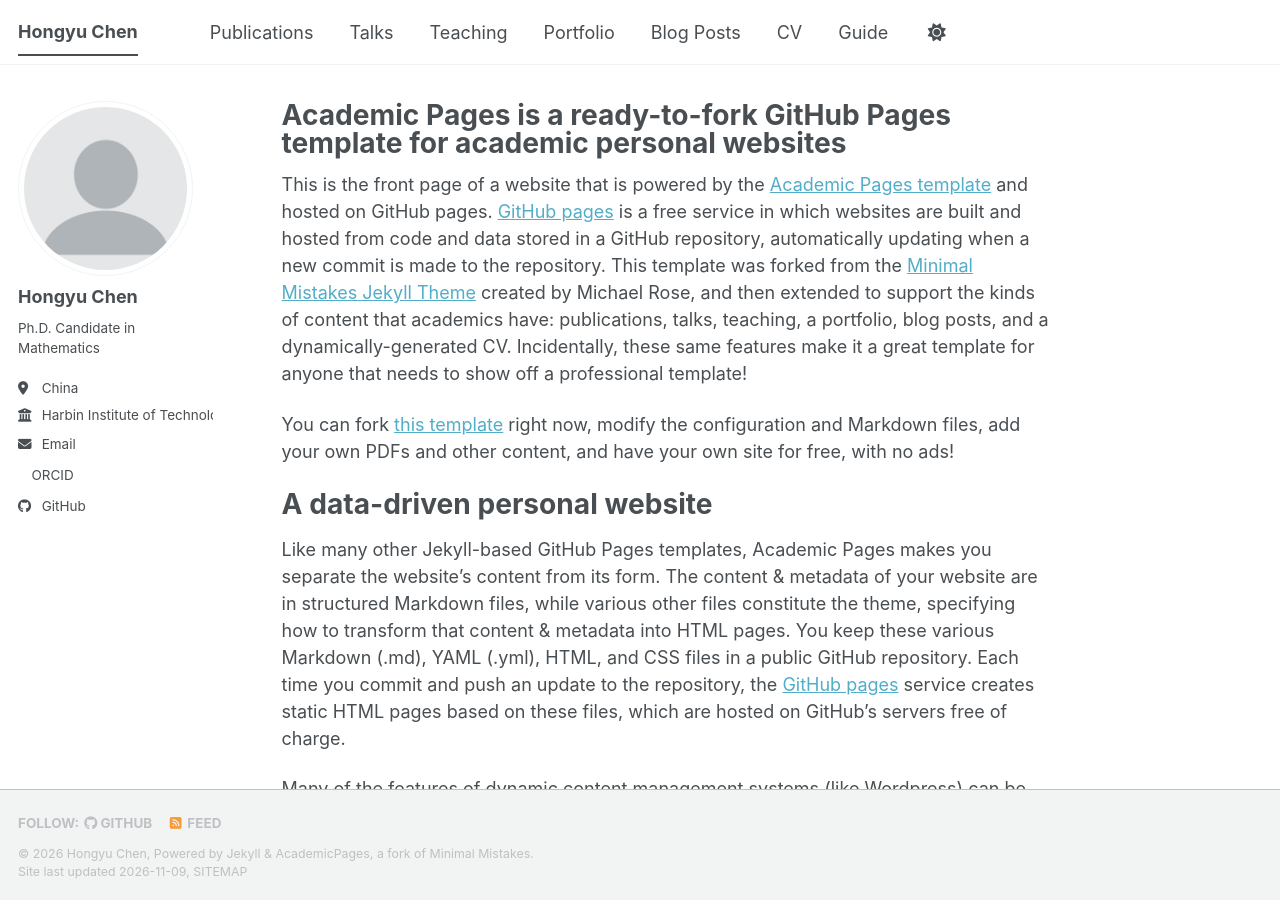
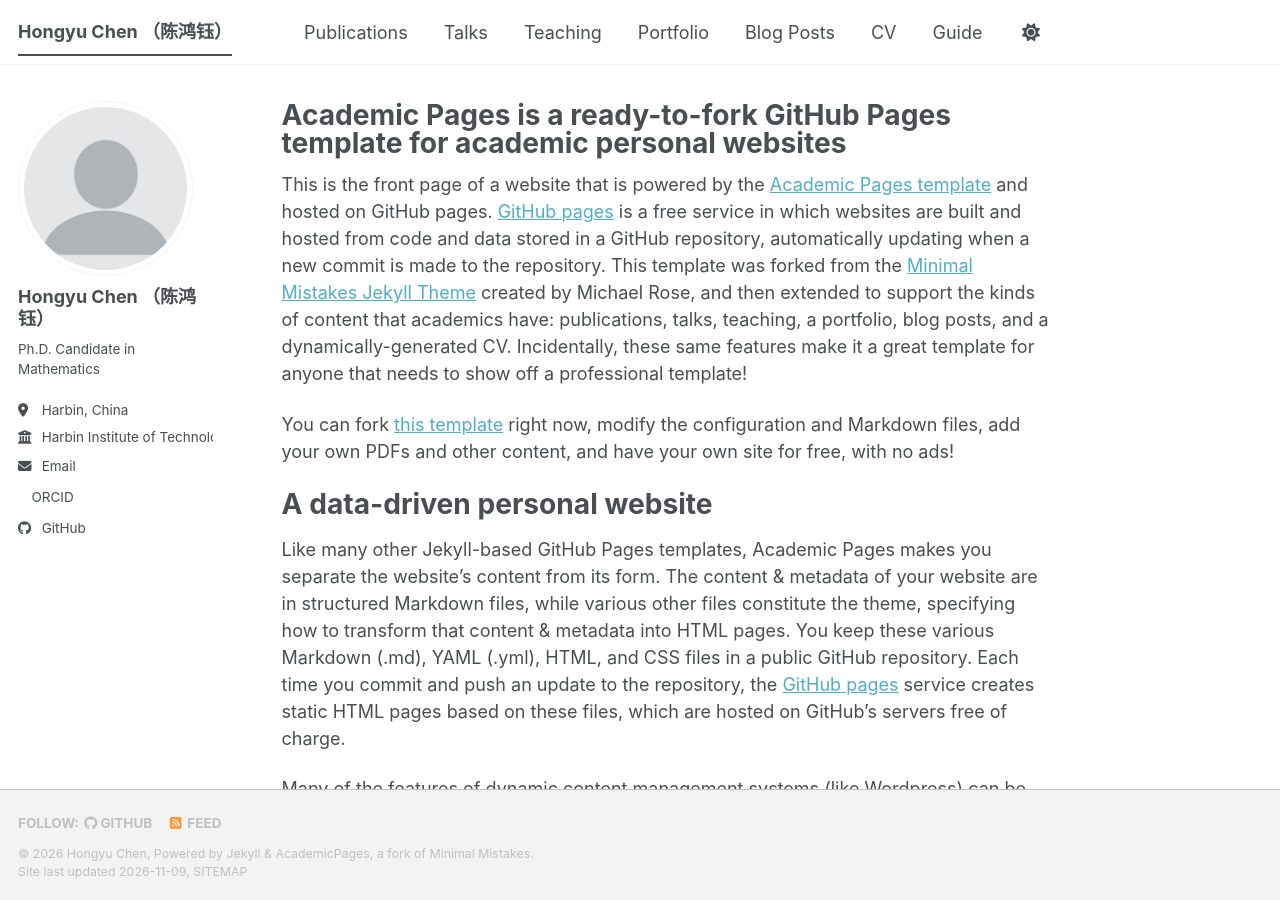
Before and after one commit to HongyuChen26/HongyuChen26.github.io, a Jekyll site: the page built from _pages/about.md, in a window 1280 px wide and 900 px high. Built offline with Jekyll 4.4.1, drawn with Linux system fonts in a browser that asks for light colours; a script bundle is joined from its source files by our own code; a style sheet for code colours, icons or effects is not loaded.

Commit message:
Update author details with Chinese characters
Updated the title, name, and location fields to include Chinese characters.

```diff
--- a/_config.yml
+++ b/_config.yml
@@ -10,7 +10,7 @@
 locale                   : "en-US"
 site_theme               : "default" # The available themes options are "default", "air", "sunrise", "mint", "dirt" and "contrast"
 
-title                    : "Hongyu Chen"
+title                    : "Hongyu Chen （陈鸿钰）"
 title_separator          : "-"
 name                     : &name "Hongyu Chen"
 description              : &description "Hongyu Chen's Academic Homepage"
@@ -24,9 +24,9 @@ repository               : "HongyuChen26/HongyuChen26.github.io"
 author:
   # Biographic information
   avatar           : "profile.png"
-  name             : "Hongyu Chen"
+  name             : "Hongyu Chen （陈鸿钰）"
   bio              : "Ph.D. Candidate in Mathematics"
-  location         : "China"
+  location         : "Harbin, China"
   employer         : "Harbin Institute of Technology"
   email            : "chenhongyu19982021@163.com"
 
```
